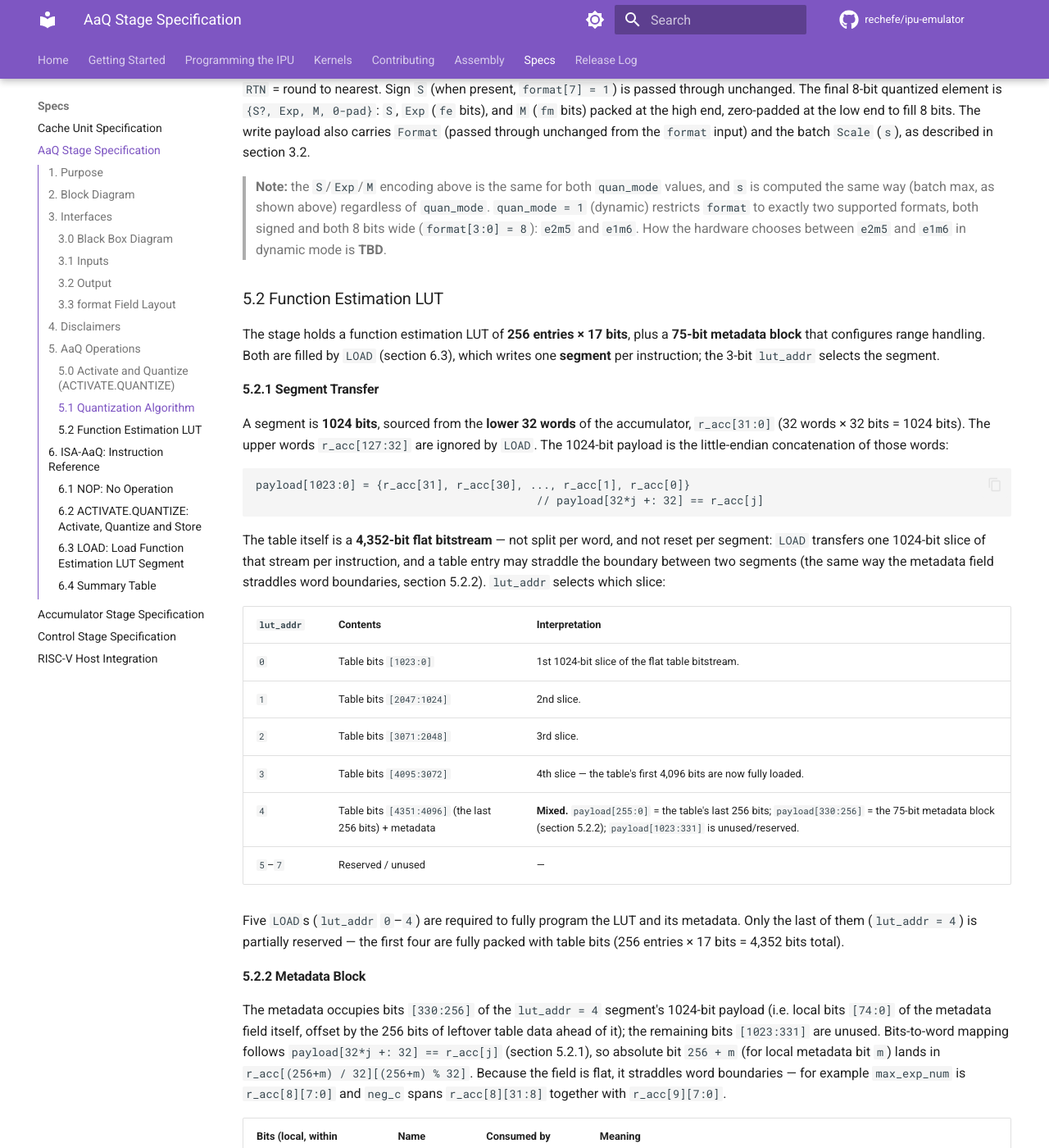
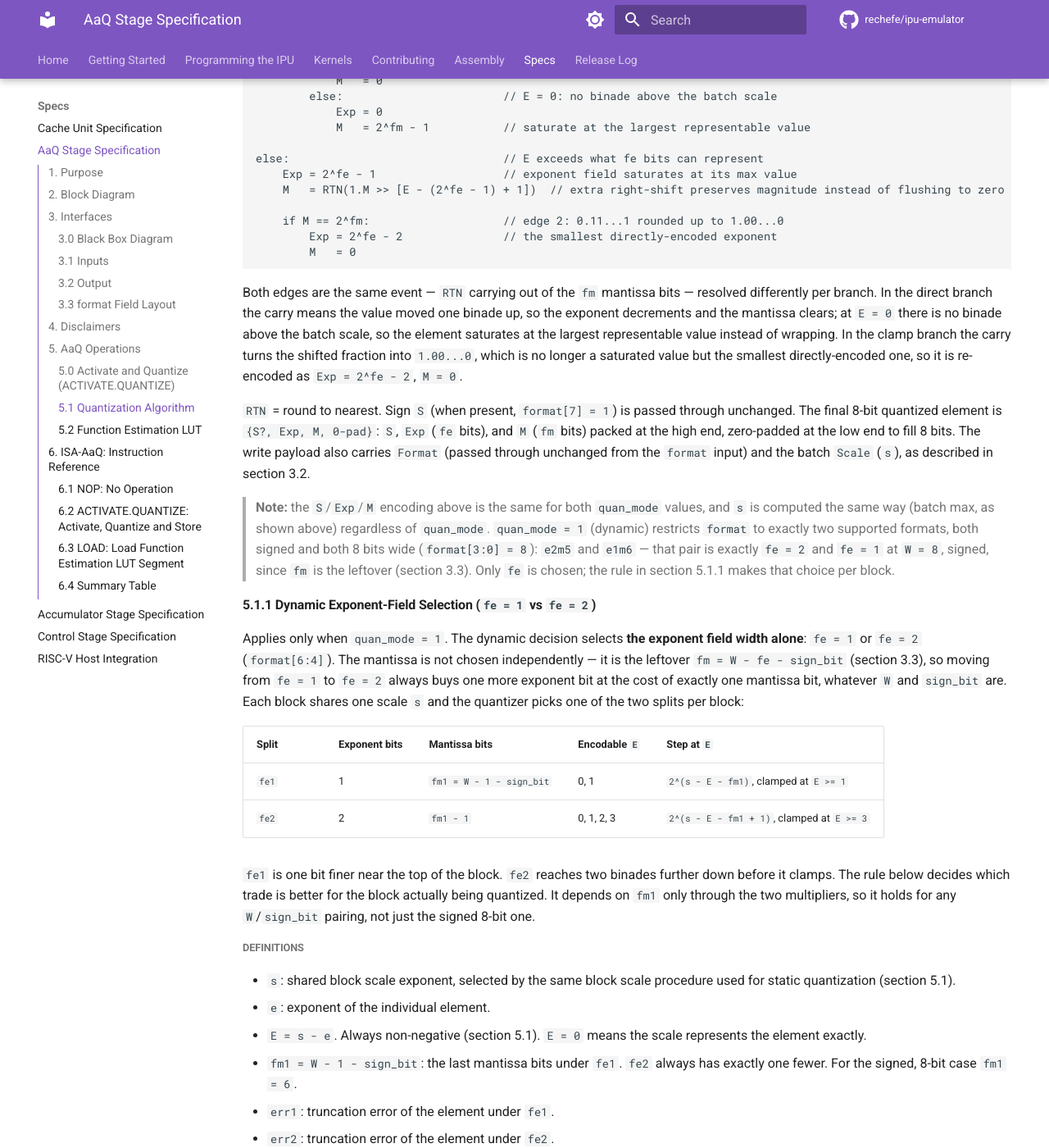
Before and after one commit to rechefe/ipu-emulator, an MkDocs documentation site: the page built from docs/content/specs/stage-aaq-str.md, in a window 1280 px wide and 1400 px high, scrolled down 5755 px. Shown: the whole window at 82% size. Built offline with MkDocs 1.6.1 and Material for MkDocs 9.7.7, drawn with Linux system fonts in a browser that asks for light colours; comment, search, counter and statistics services are not loaded; some of the changed text lies outside the part shown.

Commit message:
fix: update AaQ stage documentation for accuracy and clarity

````diff
--- a/docs/content/specs/stage-aaq-str.md
+++ b/docs/content/specs/stage-aaq-str.md
@@ -4,7 +4,7 @@
 
 The AaQ (Activation and Quantization) stage applies element-wise activation
 and special functions to the 128-element accumulator, quantizes the
-128-element vector into an 8-bit vector, and **writes the result to external
+128-element vector into an 8-bit vector, and writes the result to external
 memory (XMEM) It produces:
 
 - A 128-element vector of 8-bit quantized values.
@@ -234,13 +234,35 @@
 relative to the batch max. The output exponent and mantissa fields are then:
 
 ```text
-if 0 <= E <= 2^fe - 1:               // representable directly in fe bits
+if 0 <= E < 2^fe - 1:                // representable directly in fe bits
     Exp = E
     M   = RTN(1.M)                   // round the 23-bit mantissa (implicit leading 1) to fm bits
-else:                                  // E exceeds what fe bits can represent
-    Exp = 2^fe - 1                    // exponent field saturates at its max value
+
+    if M == 2^fm:                    // edge 1: 1.11...1 rounded up to 10.00...0
+        if E > 0:
+            Exp = E - 1              // the carry moved the value one binade up
+            M   = 0
+        else:                        // E = 0: no binade above the batch scale
+            Exp = 0
+            M   = 2^fm - 1           // saturate at the largest representable value
+
+else:                                // E exceeds what fe bits can represent
+    Exp = 2^fe - 1                   // exponent field saturates at its max value
     M   = RTN(1.M >> [E - (2^fe - 1) + 1])  // extra right-shift preserves magnitude instead of flushing to zero
+
+    if M == 2^fm:                    // edge 2: 0.11...1 rounded up to 1.00...0
+        Exp = 2^fe - 2               // the smallest directly-encoded exponent
+        M   = 0
 ```
+
+Both edges are the same event — `RTN` carrying out of the `fm` mantissa bits —
+resolved differently per branch. In the direct branch the carry means the value
+moved one binade up, so the exponent decrements and the mantissa clears; at
+`E = 0` there is no binade above the batch scale, so the element saturates at
+the largest representable value instead of wrapping. In the clamp branch the
+carry turns the shifted fraction into `1.00...0`, which is no longer a
+saturated value but the smallest directly-encoded one, so it is re-encoded as
+`Exp = 2^fe - 2`, `M = 0`.
 
 `RTN` = round to nearest. Sign `S` (when present, `format[7] = 1`) is passed
 through unchanged. The final 8-bit quantized element is
@@ -253,8 +275,120 @@
 > `quan_mode` values, and `s` is computed the same way (batch max, as shown
 > above) regardless of `quan_mode`. `quan_mode = 1` (dynamic) restricts
 > `format` to exactly two supported formats, both signed and both 8 bits
-> wide (`format[3:0] = 8`): `e2m5` and `e1m6`. How the hardware chooses
-> between `e2m5` and `e1m6` in dynamic mode is **TBD**.
+> wide (`format[3:0] = 8`): `e2m5` and `e1m6` — that pair is exactly
+> `fe = 2` and `fe = 1` at `W = 8`, signed, since `fm` is the leftover
+> (section 3.3). Only `fe` is chosen; the rule in section 5.1.1 makes
+> that choice per block.
+
+#### 5.1.1 Dynamic Exponent-Field Selection (`fe = 1` vs `fe = 2`)
+
+Applies only when `quan_mode = 1`. The dynamic decision selects **the exponent
+field width alone**: `fe = 1` or `fe = 2` (`format[6:4]`). The mantissa is not
+chosen independently — it is the leftover `fm = W - fe - sign_bit` (section
+3.3), so moving from `fe = 1` to `fe = 2` always buys one more exponent bit at
+the cost of exactly one mantissa bit, whatever `W` and `sign_bit` are. Each
+block shares one scale `s` and the quantizer picks one of the two splits per
+block:
+
+| Split | Exponent bits | Mantissa bits | Encodable `E` | Step at `E` |
+|---|---|---|---|---|
+| `fe1` | 1 | `fm1 = W - 1 - sign_bit` | 0, 1 | `2^(s - E - fm1)`, clamped at `E >= 1` |
+| `fe2` | 2 | `fm1 - 1` | 0, 1, 2, 3 | `2^(s - E - fm1 + 1)`, clamped at `E >= 3` |
+
+`fe1` is one bit finer near the top of the block. `fe2` reaches two binades
+further down before it clamps. The rule below decides which trade is better for
+the block actually being quantized. It depends on `fm1` only through the two
+multipliers, so it holds for any `W`/`sign_bit` pairing, not just the signed
+8-bit one.
+
+##### Definitions
+
+- `s`: shared block scale exponent, selected by the same block scale procedure
+  used for static quantization (section 5.1).
+- `e`: exponent of the individual element.
+- `E = s - e`. Always non-negative (section 5.1). `E = 0` means the scale
+  represents the element exactly.
+- `fm1 = W - 1 - sign_bit`: the last mantissa bits under `fe1`. `fe2` always has exactly
+  one fewer. For the signed, 8-bit case `fm1 = 6`.
+- `err1`: truncation error of the element under `fe1`.
+- `err2`: truncation error of the element under `fe2`.
+
+##### Element classification
+
+Each element contributes to at most one accumulator:
+
+| Condition | Accumulator | Meaning |
+|---|---|---|
+| `E = 0` | A | `fe1` is finer here. A measures the cost of choosing `fe2`. |
+| `E = 1` | none | Don't care. |
+| `1 < E <= fm1 + 2` | B | `fe2` is finer here. B measures the cost of choosing `fe1`. |
+| `E > fm1 + 2` | none | Out of range for both splits. |
+
+Elements at `E = 1` are don't cares. They enter neither sum and have no effect
+on the decision.
+
+##### Per-element terms
+
+```text
+A = RTN( |err2^2 - err1^2| * 2^(2*fm1) )
+B = RTN( |err2^2 - err1^2| * 2^(2*(fm1 + 1)) )
+```
+
+`RTN` is round to nearest integer, and an exact half rounds **up**: `0.5 -> 1`,
+`1.5 -> 2`, `2.5 -> 3`.
+
+##### Decision
+
+```text
+if sum(B) - 4 * sum(A) < 0:  choose fe1        // format[6:4] = 1
+else:                        choose fe2        // format[6:4] = 2
+```
+
+The constant 4 is a unit reconciliation, not a tuning parameter. The B
+multiplier `2^(2*(fm1 + 1))` is exactly four times the A multiplier
+`2^(2*fm1)`, so scaling A by 4 returns both accumulators to a common error.
+
+##### Both estimators are unbiased
+
+Assume mantissa bits are uniformly distributed, so `r` — the finer split's
+error as a fraction of its own step — is uniform on `[0, 1)` and the dropped
+bit is 1 with probability one half.
+
+| Term | Pre-RTN value | Distribution | Outcomes | E[RTN] | E[pre-RTN] |
+|---|---|---|---|---|---|
+| A | `1 + 2r` | uniform on `[1, 3)` | 1, 2, 3 at 0.25, 0.5, 0.25 | 2 | 2 |
+| B | `(1 + 2r) / 4` | uniform on `[0.25, 0.75)` | 0, 1 at 0.5, 0.5 | 0.5 | 0.5 |
+
+In both rows the rounded mean equals the unrounded mean exactly. Including the
+zero case, `E[A] = 1` and `E[B] = 0.25`. Neither sum drifts as the block length
+grows, so rounding contributes noise but never a systematic tilt toward one
+format.
+
+##### Worked example
+
+Block of ten values, `s = 0`, `fm1 = 4` (signed, `W = 6`). The A multiplier is
+`2^8 = 256` and the B multiplier is `2^10 = 1024`. `fm1 = 4` keeps the numbers
+short; for the signed 8-bit case `fm1 = 6`, the multipliers are `2^12` and
+`2^14`, and the B region is `1 < E <= 8`.
+
+| # | v | e | E | Acc | err1 | err2 | \|err2^2 - err1^2\| | Pre-RTN | A | B |
+|---|---|---|---|---|---|---|---|---|---|---|
+| 1 | 1.83 | 0 | 0 | A | 0.0175 | 0.0800 | 6.09375e-3 | 1.560 | 2 | |
+| 2 | 1.21 | 0 | 0 | A | 0.0225 | 0.0850 | 6.71875e-3 | 1.720 | 2 | |
+| 3 | 1.57 | 0 | 0 | A | 0.0075 | 0.0700 | 4.84375e-3 | 1.240 | 1 | |
+| 4 | 0.94 | -1 | 1 | none | don't care | don't care | | | | |
+| 5 | 0.67 | -1 | 1 | none | don't care | don't care | | | | |
+| 6 | 0.41 | -2 | 2 | B | 0.00375 | 0.00375 | 0 | 0 | | 0 |
+| 7 | 0.2345 | -3 | 3 | B | 0.01575 | 0.000125 | 2.48047e-4 | 0.254 | | 0 |
+| 8 | 0.1780 | -3 | 3 | B | 0.02175 | 0.006125 | 4.35547e-4 | 0.446 | | 0 |
+| 9 | 0.0920 | -4 | 4 | B | 0.02950 | 0.013875 | 6.77734e-4 | 0.694 | | 1 |
+| 10 | 0.0555 | -5 | 5 | B | 0.02425 | 0.008625 | 5.13672e-4 | 0.526 | | 1 |
+
+`sum(A) = 5`, `sum(B) = 2`.
+
+`2 - 4 * 5 = -18`, which is negative, so the block selects **`fe1`**.
+
+
 
 ### 5.2 Function Estimation LUT
 
````
Also changed, not shown: other parts of docs/content/specs/stage-aaq-str.md (+1 -1 lines).
